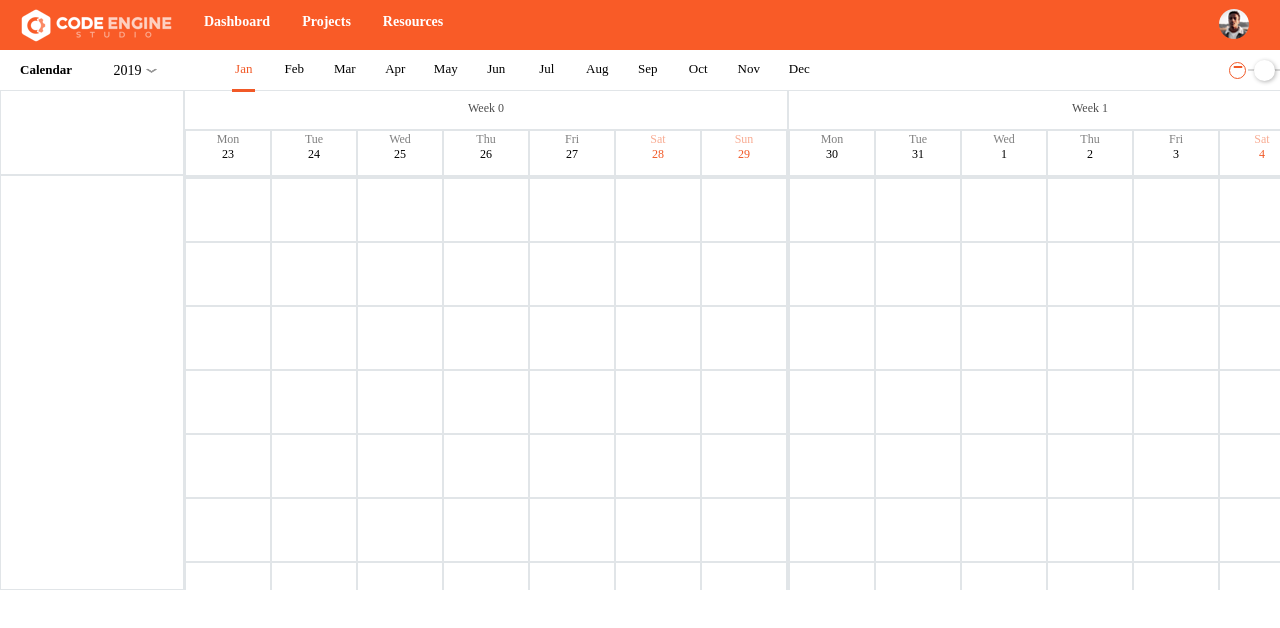
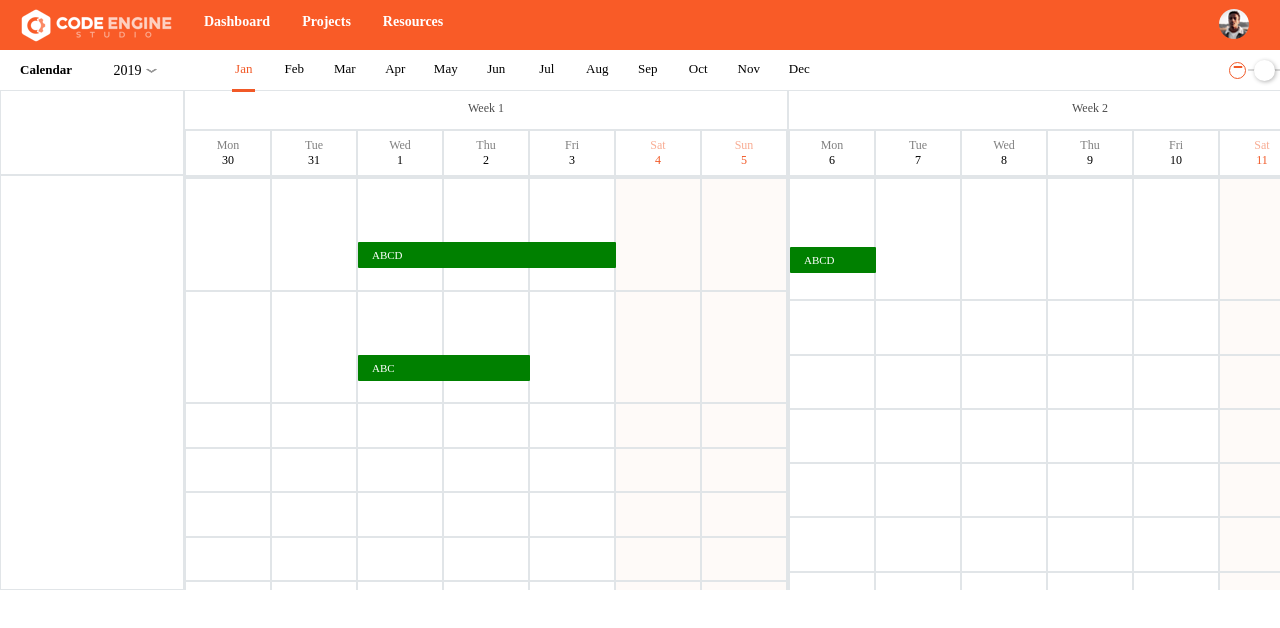
Before and after one commit to Kalipts/front-end-intership-2020, a React (Create React App) app: page /dashboard in a window 1280 px wide. Shown: the top 628 px of the page. Built offline with nearby package versions, Linux system fonts and the light colour scheme; a web font is replaced by a local one.

Commit message:
Initial fix table calendar

```diff
--- /dev/null
+++ b/src/components/TableCalendar/BottomWeek.js
@@ -0,0 +1,8 @@
+import styled from 'styled-components';
+const BottomWeek = styled.div`
+  display: grid;
+  grid-template-columns: repeat(7, 86px);
+  width: 602px;
+  border-top: 1px solid #e1e5e8;
+`;
+export default BottomWeek;
--- /dev/null
+++ b/src/components/TableCalendar/CellInGrid.js
@@ -0,0 +1,10 @@
+import styled from 'styled-components';
+const CellInGrid = styled.div`
+  vertical-align: sub;
+  display: flex;
+  flex-direction: column;
+  justify-content: center;
+  align-items: flex-start;
+  background-color:${props=> props.isWeekend ? "#FEFAF8" : "#FFFFFF"};
+`;
+export default CellInGrid;
--- /dev/null
+++ b/src/components/TableCalendar/DayHeader.js
@@ -0,0 +1,14 @@
+import styled from 'styled-components';
+const DayHeader = styled.div`
+    padding: 1px;
+    height: 42px;
+    line-height: 15px;
+    font-size: 12px;
+    border: 1px solid #E1E5E8;
+    text-align: center;
+    color:${props => props.isWeekend ? "#F15927" :"#000000"};
+    display:flexbox;
+    justify-content:center;
+    align-items:center;
+`;
+export default DayHeader
--- /dev/null
+++ b/src/components/TableCalendar/DayInWeek.js
@@ -0,0 +1,5 @@
+import styled from "styled-components"
+const DayInWeek = styled.span`
+    opacity: 0.5;
+`
+export default DayInWeek;
--- /dev/null
+++ b/src/components/TableCalendar/GridContain.js
@@ -0,0 +1,8 @@
+import styled from 'styled-components';
+const GridContain = styled.div`
+  display: grid;
+  height: 450px;
+  grid-template-columns: repeat(100, auto);
+  /* height:${props =>(props.numberOfResource*42) +"px"}; */
+`;
+export default GridContain;
--- a/src/components/TableCalendar/HeaderCalendar.js
+++ b/src/components/TableCalendar/HeaderCalendar.js
@@ -2,6 +2,5 @@ import styled from 'styled-components';
 const HeaderCalendar = styled.div`
   display: grid;
   grid-template-columns: repeat(100, auto);
-
 `;
 export default HeaderCalendar;
--- /dev/null
+++ b/src/components/TableCalendar/TopWeek.js
@@ -0,0 +1,13 @@
+import styled from 'styled-components';
+export const BodyTopWeek = styled.div`
+  font-size: 12px;
+  font-weight: 500;
+  line-height: 15px;
+  opacity: 0.7;
+  display: inline-block;
+  padding-top: 10px;
+`;
+export const TopWeek = styled.div`
+  height: 38px;
+  text-align: center;
+`;
--- /dev/null
+++ b/src/components/TableCalendar/Week.js
@@ -0,0 +1,8 @@
+import styled from 'styled-components';
+const Week = styled.div`
+    border: 1px solid #E1E5E8;
+    width: 602px;
+    display: grid;
+    grid-template-columns: auto;
+`;
+export default Week;
--- a/src/containers/DashboardPage/Booking.js
+++ b/src/containers/DashboardPage/Booking.js
@@ -1,13 +1,20 @@
 import React from 'react'
 import BookingCard from '../../components/TableCalendar/BookingCard'
+import BookingText from '../../components/TableCalendar/BookingContent'
+import BookingTime from '../../components/TableCalendar/BookingTime'
+import moment from 'moment';
 
-export default function Booking() {
-    const {length,color,top,name,isDuration,hour} = this.props;
-
+export default function Booking(props) {
+    const {startDay,endDay,detail,color,top,isDuration} = props;
+    const start = moment(startDay);
+    const end = moment(endDay);
+    const length = end.diff(start,"days")+1;
+    const duration= moment.duration(end.diff(start));
+    const hours = duration.asHours();
     return (
         <BookingCard length={length} color={color} top={top}>
-            <BookingText>{name}</BookingText>
-            {isDuration && (<BookingTime>{hour}</BookingTime>)}
+            <BookingText>{detail}</BookingText>
+            {isDuration && (<BookingTime>{hours}</BookingTime>)}
         </BookingCard>
     )
 }
--- /dev/null
+++ b/src/containers/DashboardPage/TableCalendar.js
@@ -0,0 +1,168 @@
+import React from 'react';
+import moment from 'moment';
+import * as _ from 'lodash';
+import Calendar from '../../components/TableCalendar/Calendar';
+import '../../components/TableCalendar/index.css';
+
+import Booking from './Booking';
+import BodyCalendar from '../../components/TableCalendar/BodyCalendar';
+import HeaderCalendar from '../../components/TableCalendar/HeaderCalendar';
+import GridContain from '../../components/TableCalendar/GridContain';
+import CellInGrid from '../../components/TableCalendar/CellInGrid';
+import DayHeader from '../../components/TableCalendar/DayHeader';
+import Week from '../../components/TableCalendar/Week';
+import BottomWeek from '../../components/TableCalendar/BottomWeek';
+import { TopWeek, BodyTopWeek } from '../../components/TableCalendar/TopWeek';
+
+const BookingA = {
+  startDay: moment('2020-01-01'),
+  details: 'ABC',
+  endDay: moment('2020-01-02'),
+  resourceId: 1
+};
+
+class TableCalendar extends React.Component {
+  state = {
+    dateContext: moment(),
+    today: moment(),
+    schedulerData: [
+      BookingA,
+      {
+        startDay: moment('2020-01-01'),
+        details: 'ABCD',
+        endDay: moment('2020-01-03'),
+        resourceId: 0
+      },
+      {
+        startDay: moment('2020-01-06'),
+        details: 'ABCD',
+        endDay: moment('2020-01-06'),
+        resourceId: 0
+      }
+    ],
+    resource: []
+  };
+  getBooking = (startDay, resourceId) => {
+    const { schedulerData } = this.state;
+    const listBookings = _.filter(schedulerData, booking => {
+      return (
+        booking.startDay.isSame(moment(startDay)) &&
+        booking.resourceId === resourceId
+      );
+    });
+    const listBookingView = listBookings.map((booking, index) => (
+      <Booking
+        key={index}
+        startDay={booking.startDay}
+        endDay={booking.endDay}
+        color={'green'}
+        isDuration={false}
+        top={0}
+        detail={booking.details}
+      ></Booking>
+    ));
+    if (listBookings.length !== 0) {
+      console.log('Hello');
+    }
+    return listBookingView;
+  };
+  weekdaysShort = moment.weekdaysShort();
+  year = () => {
+    return this.state.dateContext.format('Y');
+  };
+
+  month = () => {
+    return this.state.dateContext.format('MMMM');
+  };
+
+  monthNumber = () => {
+    return this.state.dateContext.format('M');
+  };
+
+  getDateOfISOWeek(w, y) {
+    const simple = new Date(y, 0, 1 + (w - 1) * 7);
+    const dow = simple.getDay();
+    let ISOWeekStart = simple;
+    if (dow <= 4) ISOWeekStart.setDate(simple.getDate() - simple.getDay() + 1);
+    else ISOWeekStart.setDate(simple.getDate() + 8 - simple.getDay());
+    return ISOWeekStart;
+  }
+  render() {
+    const gridContain = [];
+    const numberOfWeek = new Array(53).fill(1);
+    const weekDates = numberOfWeek.map((day, i) => {
+      let week;
+      let days;
+      let cellInCalendar = new Array(7 * 7).fill(1);
+
+      days = new Array(7).fill(1).map((day, index) => {
+        day = moment(this.getDateOfISOWeek(i + 1, 2020))
+          .add(index, 'days')
+          .format('D');
+        let date = moment(this.getDateOfISOWeek(i + 1, 2020))
+          .add(index, 'days')
+          .format('YYYY-MM-DD');
+        let month = moment(date).format('M');
+        let d = this.weekdaysShort[(index + 1) % 7];
+        let isWeekend = d === 'Sat' || d === 'Sun';
+
+        cellInCalendar = cellInCalendar.map((cell, cellIndex) => {
+          let bookings = [];
+          let cellView;
+          if((cellIndex - index) % 7 === 0){
+            bookings = this.getBooking(date, (cellIndex - index) / 7);
+          }
+          if(bookings.length ===0){
+          }
+
+          return (cellIndex - index) % 7 === 0 ? (
+            <CellInGrid
+              key={date + ' ' + (cellIndex - index) / 7}
+              isWeekend={isWeekend}
+            >
+              {this.getBooking(date, (cellIndex - index) / 7)}{' '}
+            </CellInGrid>
+          ) : (
+            cell
+          );
+        });
+        return (
+          <DayHeader key={day + ' ' + i} isWeekend={isWeekend}>
+            <span className="day1"> {d} </span>
+            <br />
+            <span> {day} </span>
+          </DayHeader>
+        );
+      });
+      week = (
+        <TopWeek>
+          <BodyTopWeek> Week {i + 1} </BodyTopWeek>
+        </TopWeek>
+      );
+
+      gridContain.push(
+        <div key={i} className="item contain">
+          {cellInCalendar}
+        </div>
+      );
+      return (
+        <Week>
+          {week}
+          <BottomWeek>{days}</BottomWeek>
+        </Week>
+      );
+    });
+    return (
+      <Calendar>
+        <div className="item aside1 left"></div>
+        <div className="item aside2 left"></div>
+        <BodyCalendar>
+          <HeaderCalendar>{weekDates}</HeaderCalendar>
+          <GridContain numberOfResource={7}>{gridContain}</GridContain>
+        </BodyCalendar>
+      </Calendar>
+    );
+  }
+}
+
+export default TableCalendar;
--- a/src/containers/DashboardPage/index.js
+++ b/src/containers/DashboardPage/index.js
@@ -1,7 +1,7 @@
 import React from "react";
 import ToolbarCalendar from "./ToolbarCalendar";
 import Header from "../../components/Header";
-import TableCalendar from "../../components/TableCalendar";
+import TableCalendar from "./TableCalendar";
 
 export default function DashboardPage() {
   return (
```
Also changed, not shown: src/components/TableCalendar/Calendar.js (+6 -6 lines).
